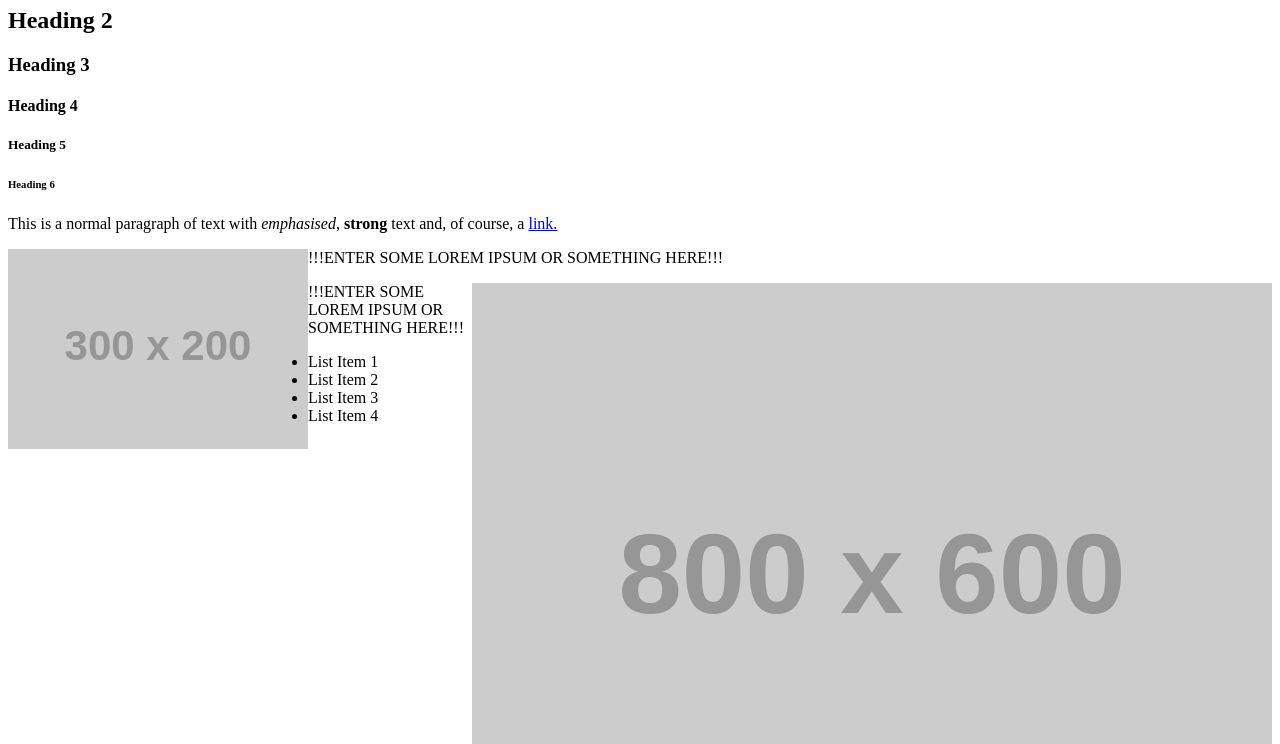
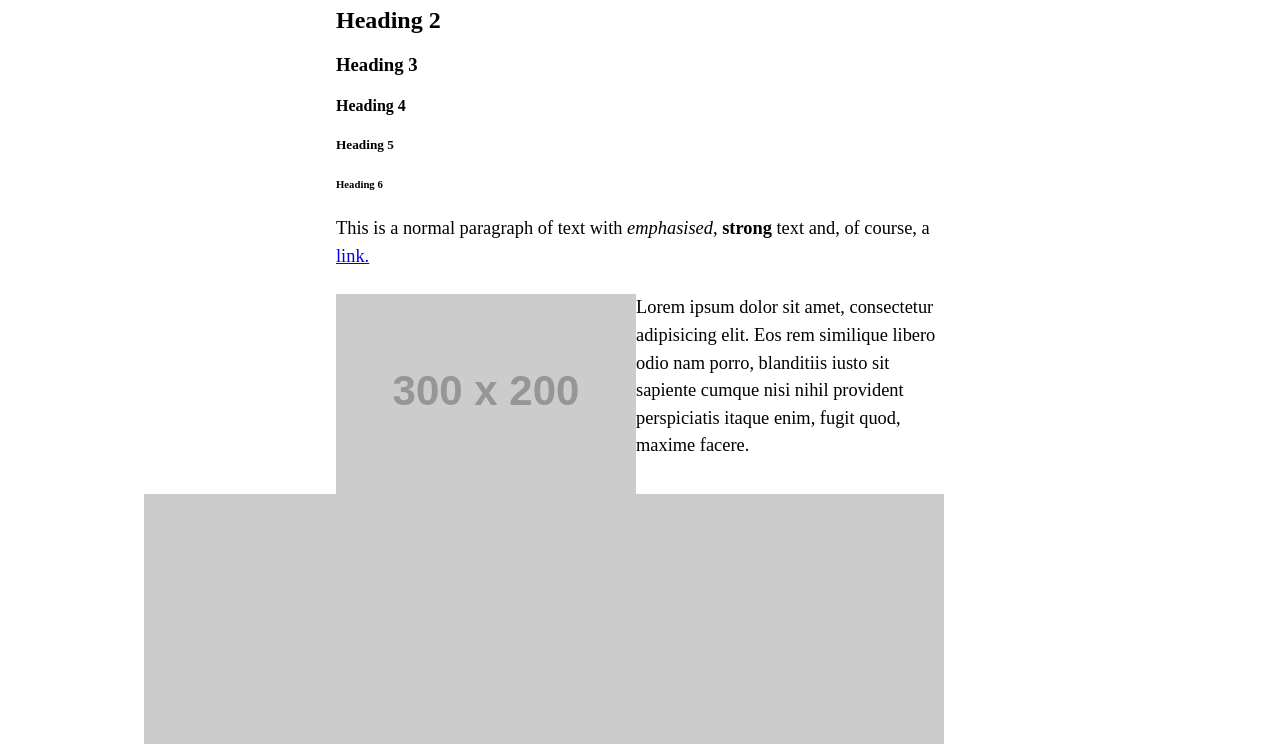
Before and after one commit to krivoruchkoND/Mastering-SASS, a plain HTML site: page index.html in a window 1280 px wide. Shown: the part 73-817 px from the top of the page. Drawn offline with nearby package versions, Linux system fonts and the light colour scheme; files that its build step writes are made by us from their sources; placeholder pictures from the web are drawn by us.

Commit message:
setting up project done

```diff
--- a/index.html
+++ b/index.html
@@ -16,12 +16,12 @@
 		<h6>Heading 6</h6>
 		<p>This is a normal paragraph of text with <em>emphasised</em>,
 			<strong>strong</strong> text and, of course, a <a href="#">link.</a></p>
-			<p> <img src="http://placehold.it/300x200" alt="Image from
-				Placehold.it" style="float:left;"> !!!ENTER SOME LOREM IPSUM OR SOMETHING
-			HERE!!!</p>
-			<p><img src="http://placehold.it/800x600" alt="Image from
-				Placehold.it" style="float:right;"> !!!ENTER SOME LOREM IPSUM OR SOMETHING
-			HERE!!!</p>
+			<p> <img src="http://placehold.it/300x200" alt="Image from Placehold.it" style="float:left;">
+				Lorem ipsum dolor sit amet, consectetur adipisicing elit. Eos rem similique libero odio nam porro, blanditiis iusto sit sapiente cumque nisi nihil provident perspiciatis itaque enim, fugit quod, maxime facere.
+			</p>
+			<p><img src="http://placehold.it/800x600" alt="Image from Placehold.it" style="float:right;">
+				Lorem ipsum dolor sit amet, consectetur adipisicing elit. Fugiat et quo aut distinctio repellendus consequatur deleniti molestias vel earum suscipit, expedita nihil, officia quas voluptatibus, dolore. Odio eligendi possimus labore.
+			</p>
 			<ul>
 				<li>List Item 1</li>
 				<li>List Item 2</li>
--- /dev/null
+++ b/sass/helpers/_mixins.scss
@@ -0,0 +1,11 @@
+@mixin base-font-family-sizing($current-font-family: $base-font-family){
+	font-family: $current-font-family;
+	line-height: $base-line-height;
+	margin-bottom: $base-font-size * $base-line-height;
+	@if $current-font-family == $base-font-family-serif{
+		font-size: $base-font-size * 1.15;
+	}
+	@else{
+		font-size: $base-font-size;
+	}
+}
--- a/sass/style.scss
+++ b/sass/style.scss
@@ -0,0 +1,25 @@
+$base-font-family-sans: sans-serif;
+$base-font-family-serif: serif;
+$base-font-family-code: monospace;
+$base-font-size: 1rem;
+$base-line-height: 1.5;
+$base-font-family: $base-font-family-serif;
+@import "helpers/mixins";
+*, *::before, *::after{
+	box-sizing: border-box;
+}
+html, body{
+	padding: 0;
+	margin: 0;
+}
+body > div{
+	max-width: 38rem;
+	margin: 0 auto;
+}
+p{
+	font-family: $base-font-family-sans;
+	font-size: $base-font-size;
+	line-height: $base-line-height;
+	margin-bottom: $base-line-height + rem;
+	@include base-font-family-sizing();
+}
```
Also changed, not shown: css/style.css (added), 1 other file.
